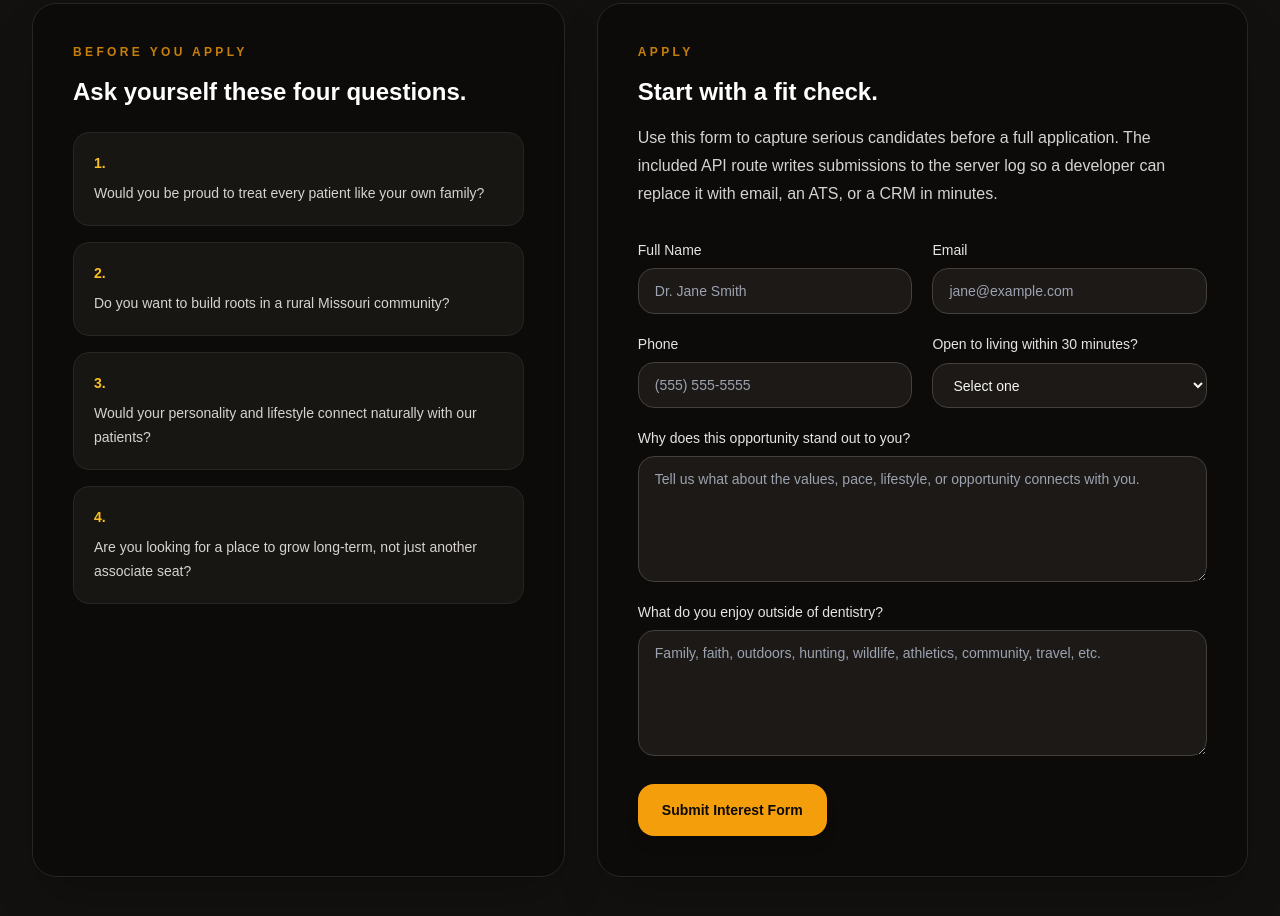
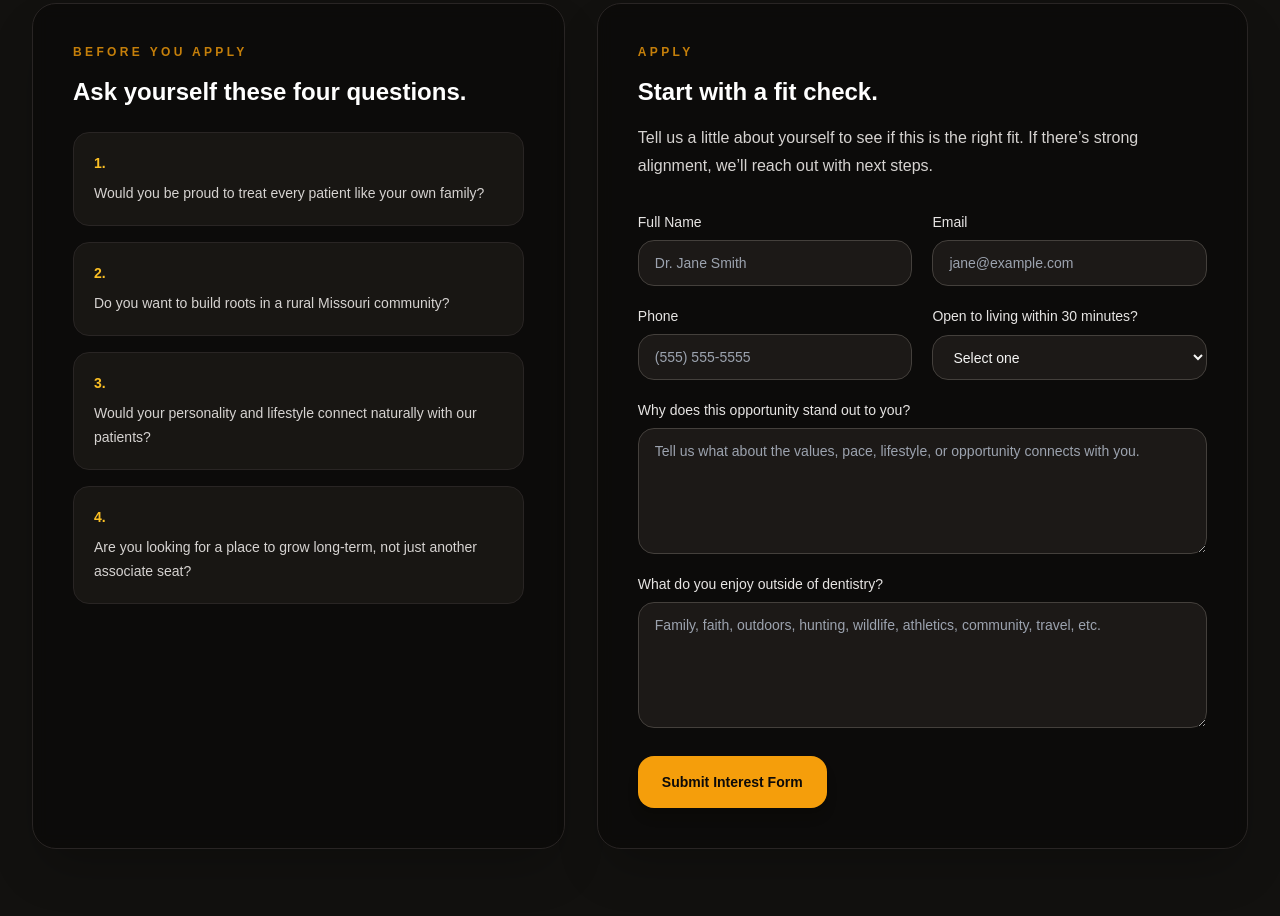
Before and after one commit to hldental/associate-dentist-landing-page, a Next.js app: page / in a window 1280 px wide. Shown: the part 2140-3056 px from the top of the page. Built offline with nearby package versions, Linux system fonts and the light colour scheme.

Commit message:
Update page.tsx

```diff
--- a/app/page.tsx
+++ b/app/page.tsx
@@ -213,9 +213,9 @@ export default function Page() {
           <Card className="p-8 lg:p-10">
             <SectionLabel>Apply</SectionLabel>
             <h3 className="mt-4 text-2xl font-bold text-white">Start with a fit check.</h3>
-            <p className="mt-4 max-w-2xl text-base leading-7 text-stone-300">
-              Use this form to capture serious candidates before a full application. The included API route writes submissions to the server log so a developer can replace it with email, an ATS, or a CRM in minutes.
-            </p>
+           <p className="mt-4 max-w-2xl text-base leading-7 text-stone-300">
+  Tell us a little about yourself to see if this is the right fit. If there’s strong alignment, we’ll reach out with next steps.
+</p>
 
 
               <form className="mt-8 grid gap-5" action="https://formspree.io/f/mlgoaqow" method="POST">
```
